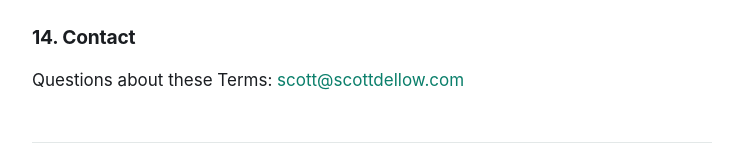
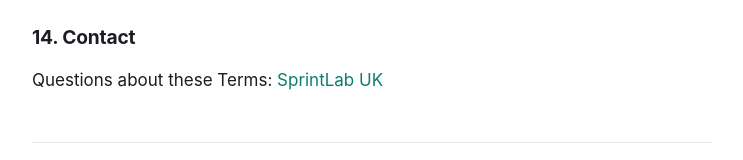
Before and after one commit to ScottGit289/Policies, a plain HTML site: page terms.html in a window 1280 px wide. Shown: the part 4216-4376 px from the top of the page, without its empty margins (268-1011 px from the left). Drawn offline with Linux system fonts and the light colour scheme.

Commit message:
Update terms.html

```diff
--- a/terms.html
+++ b/terms.html
@@ -137,7 +137,7 @@
     <p>These Terms are governed by the laws of England and Wales, and the courts of England and Wales have jurisdiction, except that if you are a consumer resident elsewhere, you may also have the benefit of any mandatory protections of the law of the country in which you live.</p>
 
     <h2>14. Contact</h2>
-    <p>Questions about these Terms: <a href="mailto:scott@scottdellow.com">scott@scottdellow.com</a></p>
+    <p>Questions about these Terms: <a href="mailto:info@sprintlab.uk">SprintLab UK</a></p>
   </main>
 
   <footer>
```
